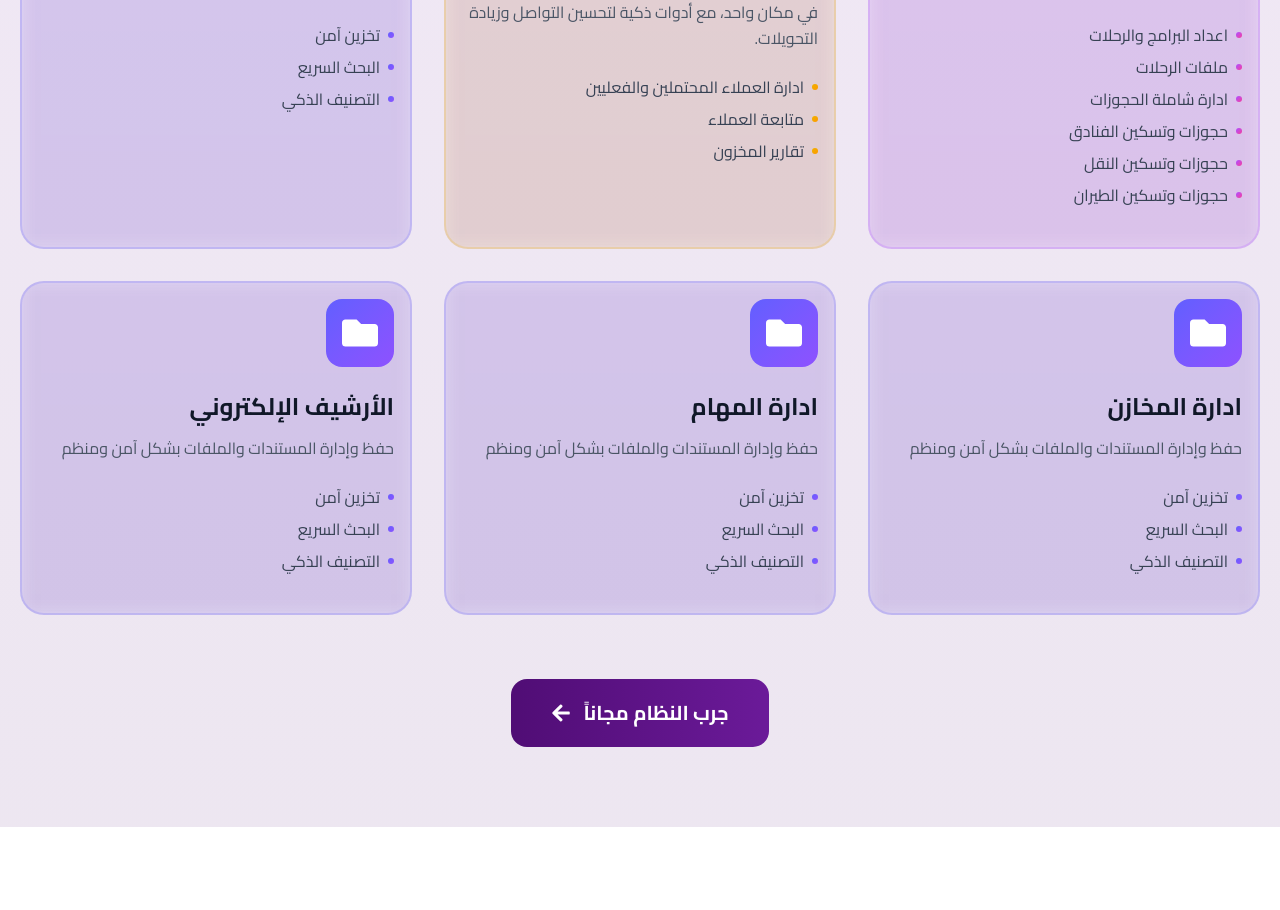
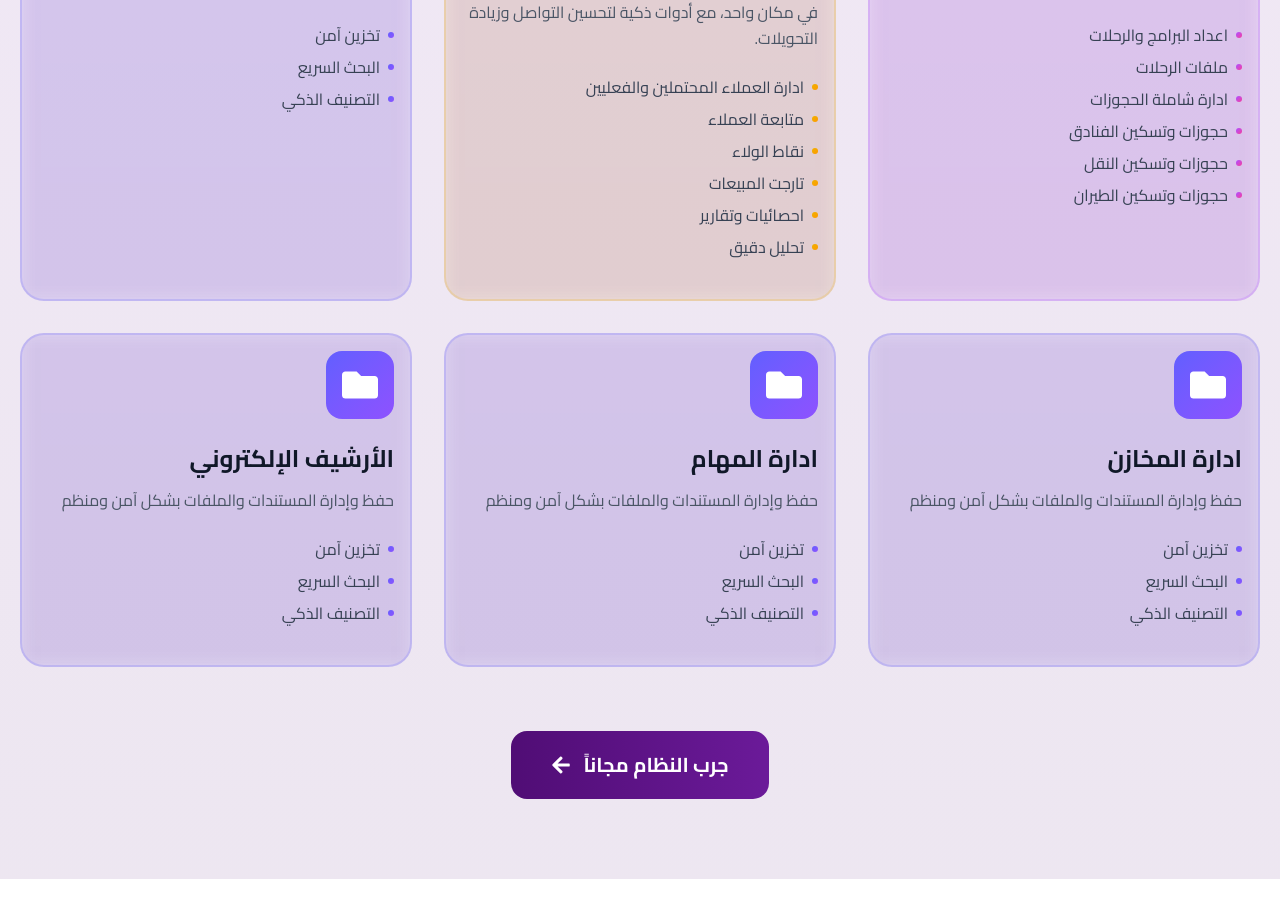
Before and after one commit to AhmedAbdrabou22/azzka-landing, a Next.js app: page / in a window 1280 px wide. Shown: the part 3529-4439 px from the top of the page. Built offline with nearby package versions, Linux system fonts and the light colour scheme.

Commit message:
handle some changes card features crm

```diff
--- a/components/Home/Service.tsx
+++ b/components/Home/Service.tsx
@@ -53,7 +53,7 @@ const modules = [
         name: "ادارة علاقات العملاء CRM",
         icon: FaWarehouse,
         description: `ادارة متكاملة للعملاء، تتبّع العملاء والفرص والمبيعات في مكان واحد، مع أدوات ذكية لتحسين التواصل وزيادة التحويلات.`,
-        features: ["ادارة العملاء المحتملين والفعليين", "متابعة العملاء", "تقارير المخزون"],
+        features: ["ادارة العملاء المحتملين والفعليين", "متابعة العملاء", "نقاط الولاء","تارجت المبيعات","احصائيات وتقارير","تحليل دقيق"],
         color: "from-yellow-500 to-amber-500",
         bgColor: "bg-yellow-500/10",
         borderColor: "border-yellow-500/20",
```
